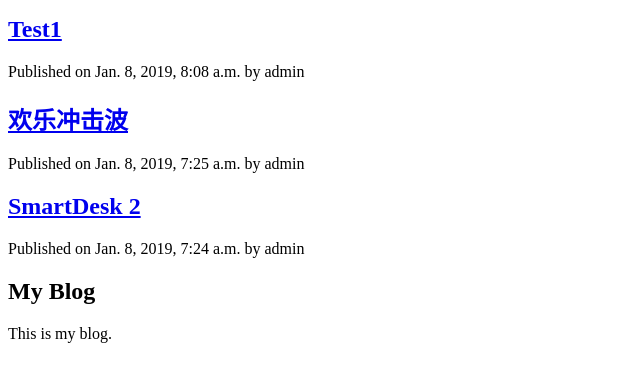
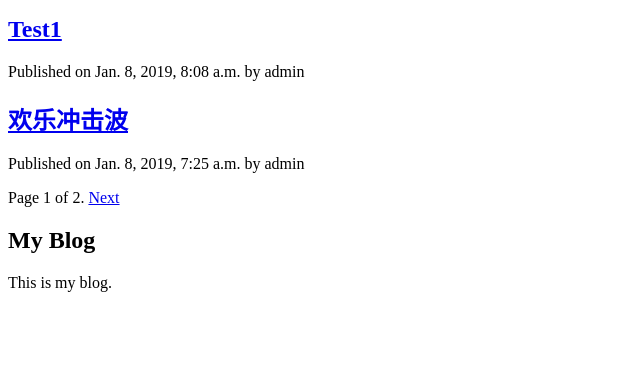
Before and after one commit to billyean/wrangell, a Django app: page /blog/ in a window 1280 px wide. Shown: the part 149-531 px from the top of the page, without its empty margins (0-640 px from the left). Run offline with Django 3.2, Linux system fonts and the light colour scheme; data comes from the database, SQL or seed files in the repository; both versions use the stored data as it was after the commit.

Commit message:
Add pagination

```diff
--- a/banana/blog/templates/post/list.html
+++ b/banana/blog/templates/post/list.html
@@ -8,4 +8,6 @@
         <h2><a href="{{ post.get_absolute_url }}">{{ post.title }}</a></h2>
         <p class="date">Published on {{ post.publish }} by {{ post.author }}</p>
     {% endfor %}
+
+    {% include "post/pagination.html" with page=posts %}
 {% endblock %}
--- /dev/null
+++ b/banana/blog/templates/post/pagination.html
@@ -0,0 +1,14 @@
+<div class="pagination">
+    <span class="step-links">
+        {% if page.has_previous %}
+            <a href="?page={{  page.previous_page_number }}">Previous</a>
+        {% endif %}
+
+        <span class="current">
+            Page {{ page.number }} of {{ page.paginator.num_pages }}.
+        </span>
+        {% if page.has_next %}
+            <a href="?page={{  page.next_page_number }}">Next</a>
+        {% endif %}
+    </span>
+</div>
--- a/banana/blog/views.py
+++ b/banana/blog/views.py
@@ -1,12 +1,23 @@
 from django.shortcuts import render, get_object_or_404
+from django.core.paginator import Paginator, EmptyPage, PageNotAnInteger
 from .models import Post
 
 # Create your views here.
-
+n=3
 
 def post_list(request):
-    posts = Post.published.all()
-    return render(request, 'post/list.html', {'posts': posts})
+    all_posts = Post.published.all()
+    paginator = Paginator(all_posts, n)
+    page = request.GET.get('page')
+
+    try:
+        posts = paginator.page(page)
+    except PageNotAnInteger:
+        posts = paginator.page(1)
+    except EmptyPage:
+        posts = paginator.page(paginator.num_pages)
+
+    return render(request, 'post/list.html', {'page': page, 'posts': posts})
 
 
 def post_detail(request, year, month, day, post):
```
Also changed, not shown: banana/db.sqlite3.
